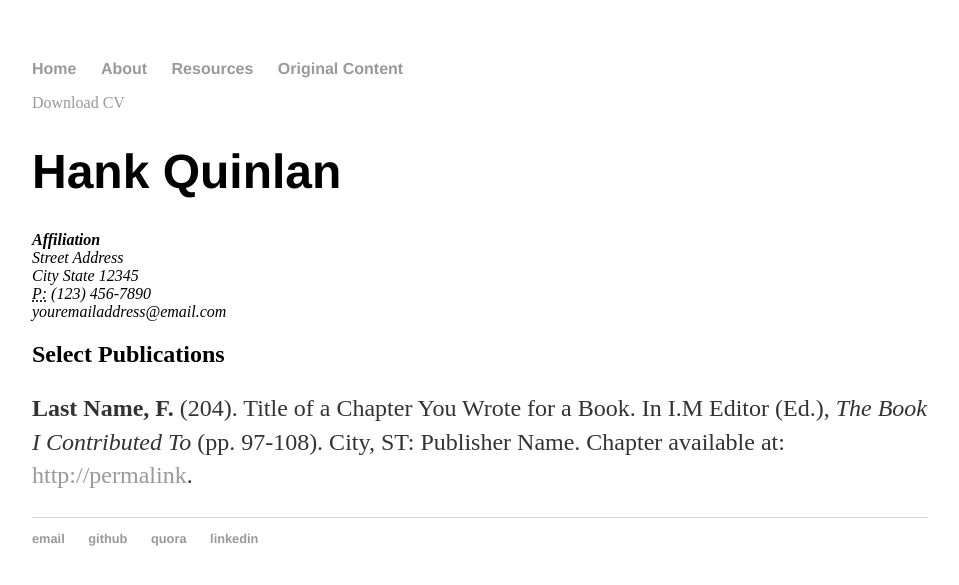
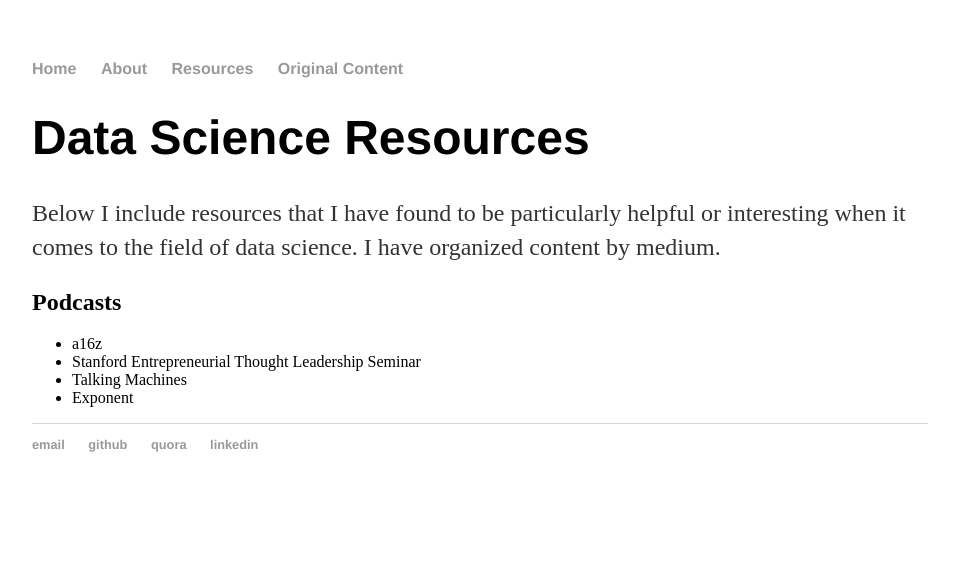
Before and after one commit to panders225/panders225.github.io, a Jekyll site: the page built from resources/index.html, in a window 1280 px wide. Shown: the top 585 px of the page, without its empty margins (160-1119 px from the left). Built offline with Jekyll 4.4.1, drawn with Linux system fonts in a browser that asks for light colours.

Commit message:
added resources

```diff
--- a/resources/index.html
+++ b/resources/index.html
@@ -1,22 +1,18 @@
 ---
 layout: default
-title: Favorites
+title: Resources
 ---
 
 	<div class="cv">
-		<a href="#" class="download" title="Download CV as PDF">Download CV</a>
-					<h1>Hank Quinlan</h1>
-					<address>
-					<strong>Affiliation</strong><br>
-					Street Address<br>
-					City State 12345<br>
-					<abbr title="phone">P:</abbr> (123) 456-7890<br>
-					<span class="obfuscate">youremailaddress@email.com</span>
-					</address>
-
-					<h2>Select Publications</h2>
-
-					<p><strong>Last Name, F.</strong> (204). Title of a Chapter You Wrote for a Book. In I.M Editor (Ed.), <em>The Book I Contributed To</em> (pp. 97-108). City, ST: Publisher Name. Chapter available at: <a href="#">http://permalink</a>.
-
+					<h1>Data Science Resources</h1>
+					<p>Below I include resources that I have found to be particularly helpful or interesting when it
+						comes to the field of data science.  I have organized content by medium.</p>
+					<h2>Podcasts</h2>
+					<ul>
+						<li>a16z</li>
+						<li>Stanford Entrepreneurial Thought Leadership Seminar</li>
+						<li>Talking Machines</li>
+						<li>Exponent</li>
+					</ul>
 
 	</div>
```
